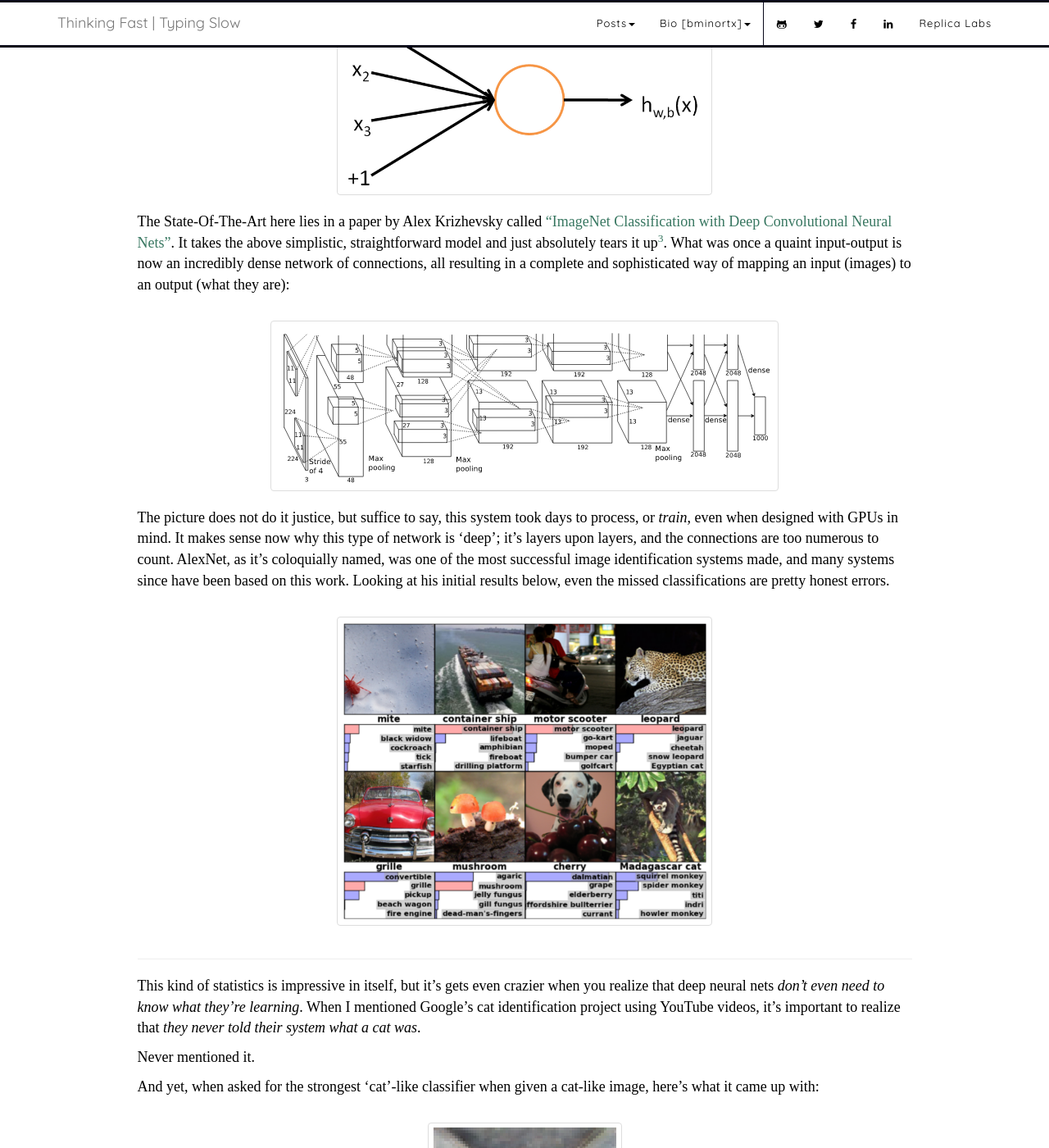
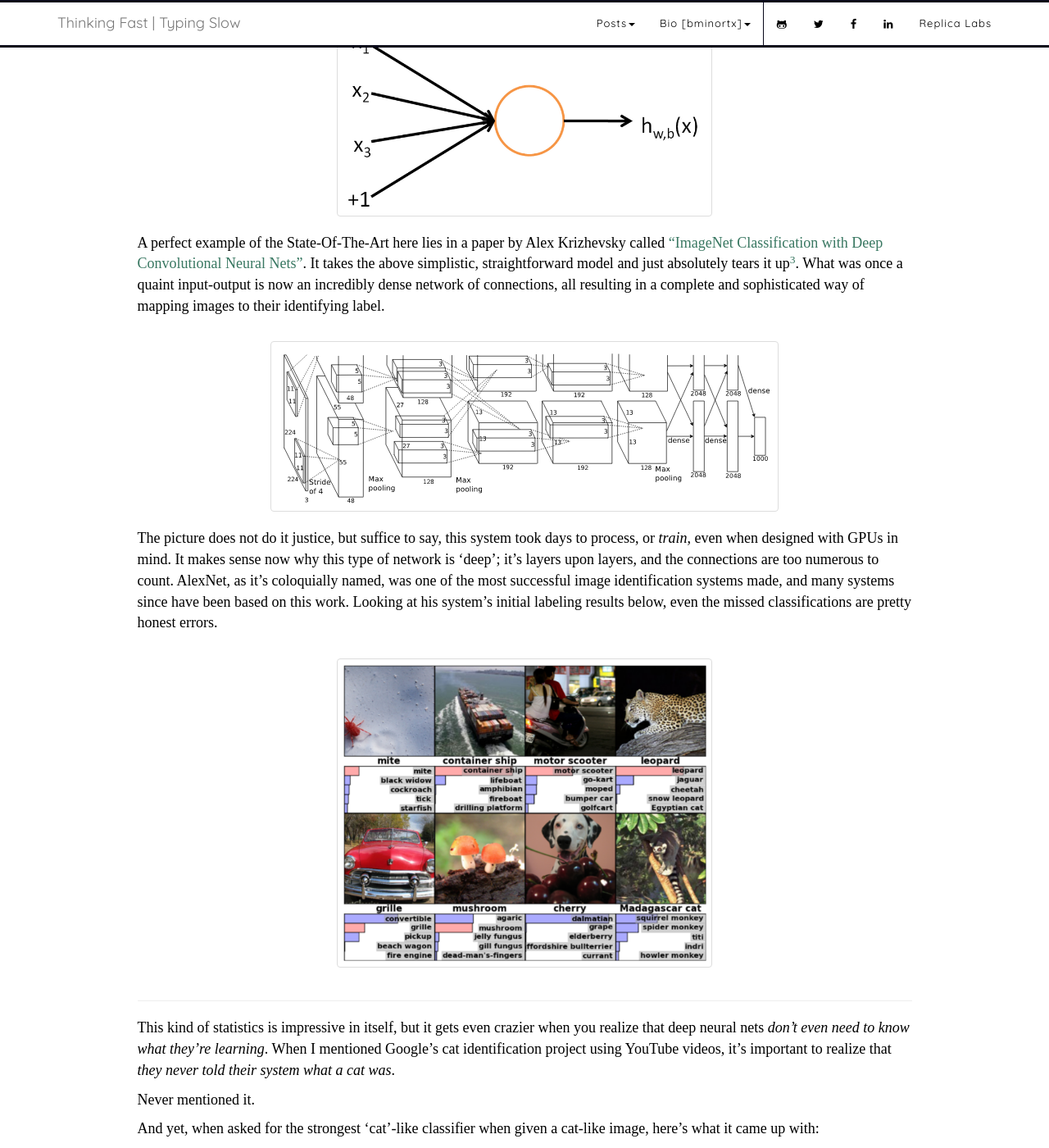
Before and after one commit to bminortx/bminortx.github.io, a Jekyll site: the page built from _posts/2015-05-31-Rise-Of-AI-Two.md, in a window 1280 px wide and 1400 px high, scrolled down 2869 px. Shown: the whole window at 82% size. Built offline with Jekyll 4.4.1, drawn with Linux system fonts in a browser that asks for light colours; nearby versions of some CDN libraries; some web fonts are replaced; comment, search, counter and statistics services are not loaded; some of the changed text lies outside the part shown.

Commit message:
more changes

```diff
--- a/_posts/2015-05-31-Rise-Of-AI-Two.md
+++ b/_posts/2015-05-31-Rise-Of-AI-Two.md
@@ -61,7 +61,7 @@
 </div>
 </div>
 
-The State-Of-The-Art here lies in a paper by Alex Krizhevsky called ["ImageNet Classification with Deep Convolutional Neural Nets"](http://www.cs.toronto.edu/~fritz/absps/imagenet.pdf). It takes the above simplistic, straightforward model and just absolutely tears it up[^3]. What was once a quaint input-output is now an incredibly dense network of connections, all resulting in a complete and sophisticated way of mapping an input (images) to an output (what they are):
+A perfect example of the State-Of-The-Art here lies in a paper by Alex Krizhevsky called ["ImageNet Classification with Deep Convolutional Neural Nets"](http://www.cs.toronto.edu/~fritz/absps/imagenet.pdf). It takes the above simplistic, straightforward model and just absolutely tears it up[^3]. What was once a quaint input-output is now an incredibly dense network of connections, all resulting in a complete and sophisticated way of mapping images to their identifying label.
 
 <div class="row">
 <div class="col-sm-8 col-sm-offset-2" style="text-align: center; padding-top: 20px; padding-bottom: 20px">
@@ -69,17 +69,17 @@
 </div>
 </div>
 
-The picture does not do it justice, but suffice to say, this system took days to process, or _train_, even when designed with GPUs in mind. It makes sense now why this type of network is 'deep'; it's layers upon layers, and the connections are too numerous to count. AlexNet, as it's coloquially named, was one of the most successful image identification systems made, and many systems since have been based on this work. Looking at his initial results below, even the missed classifications are pretty honest errors.
+The picture does not do it justice, but suffice to say, this system took days to process, or _train_, even when designed with GPUs in mind. It makes sense now why this type of network is 'deep'; it's layers upon layers, and the connections are too numerous to count. AlexNet, as it's coloquially named, was one of the most successful image identification systems made, and many systems since have been based on this work. Looking at his system's initial labeling results below, even the missed classifications are pretty honest errors.
 
 <div class="row">
 <div class="col-sm-6 col-sm-offset-3" style="text-align: center; padding-top: 20px; padding-bottom: 20px">
-<img src="/images/rise_of_ai_two/alexnet_success.png" title="Who labeled that picture 'Cherry'? I would have got that wrong, too." class="img-thumbnail">
+<img src="/images/rise_of_ai_two/alexnet_success.png" title="Who labeled that picture 'Cherry'?" class="img-thumbnail">
 </div>
 </div>
 
 - - - - - - - -
 
-This kind of statistics is impressive in itself, but it's gets even crazier when you realize that deep neural nets _don't even need to know what they're learning_. When I mentioned Google's cat identification project using YouTube videos, it's important to realize that _they never told their system what a cat was_.
+This kind of statistics is impressive in itself, but it gets even crazier when you realize that deep neural nets _don't even need to know what they're learning_. When I mentioned Google's cat identification project using YouTube videos, it's important to realize that _they never told their system what a cat was_.
 
 Never mentioned it.
 
@@ -91,9 +91,9 @@
 </div>
 </div>
 
-Grandmother neuron.
+That is a damn creepy cat... but it's definitely a cat, and that's even more unnerving. The Google researchers that helped train this network were looking for what they called a "Grandmother Neuron", or a classifier from a neural net that captured the essence of what an object was. Given the thousands (millions?) of cat videos this deep neural net was subjected to, this is the Grandmother Neuron that best described whatever was in all of these videos. Again, it was never told what a cat was; it just found a lot of different examples of the same thing, and used this to relate all the things together. That thing just happened to be a cat.
 
-EXPLANATION OF AWESOMENESS OF ML
+This ability to make sense of the world without human interference makes Machine Learning processes so powerful, and at the same time, so frightening. It's easy to take the results of these experiments and extrapolate the horrible things that computers could do once they really start getting into the data.
 
 * Talk about NVIDIA and their obsession on ML
 NVIDIA highlighted ML processes
```
Also changed, not shown: other parts of _posts/2015-05-31-Rise-Of-AI-Two.md (+2 -2 lines).
